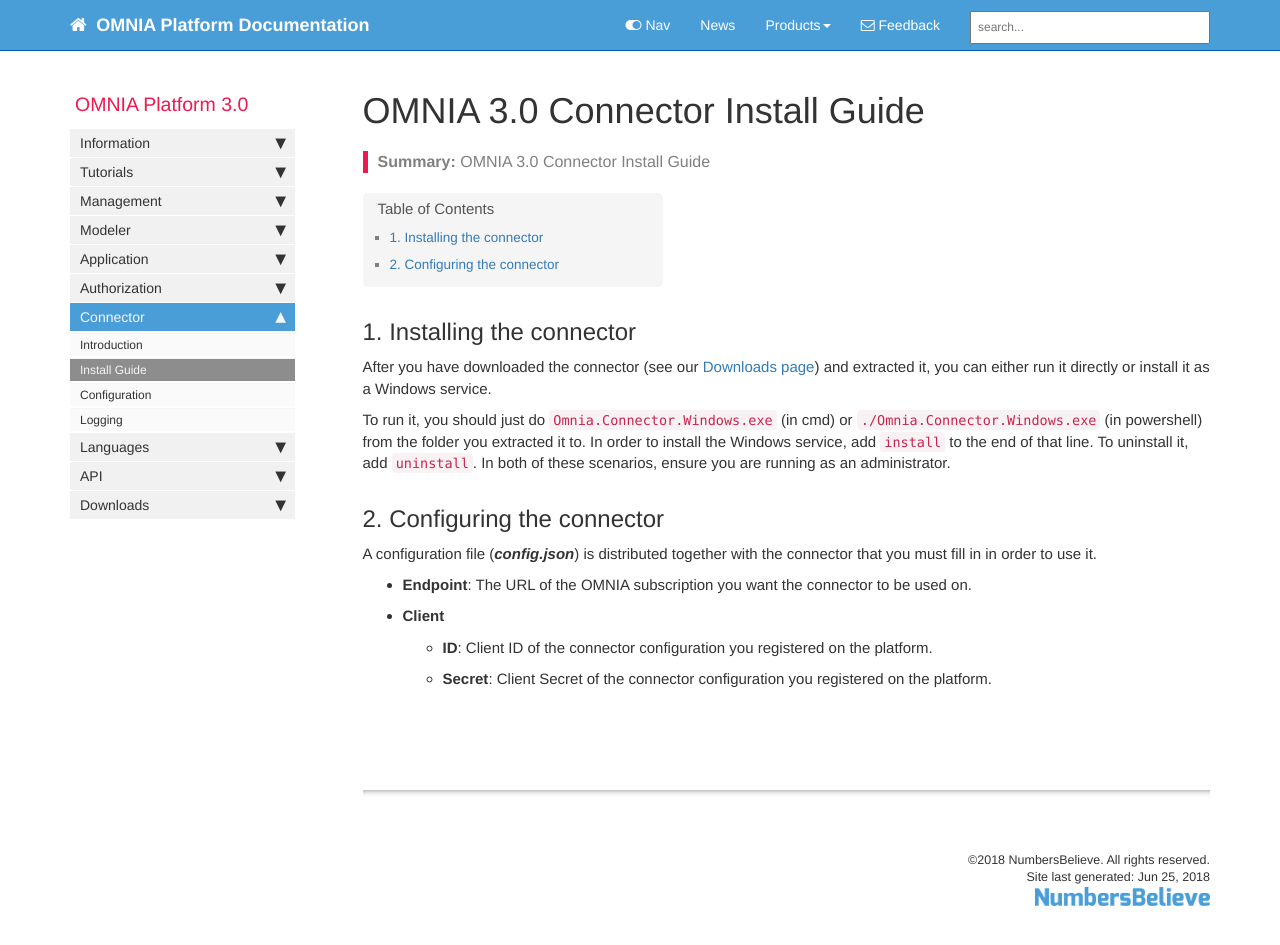
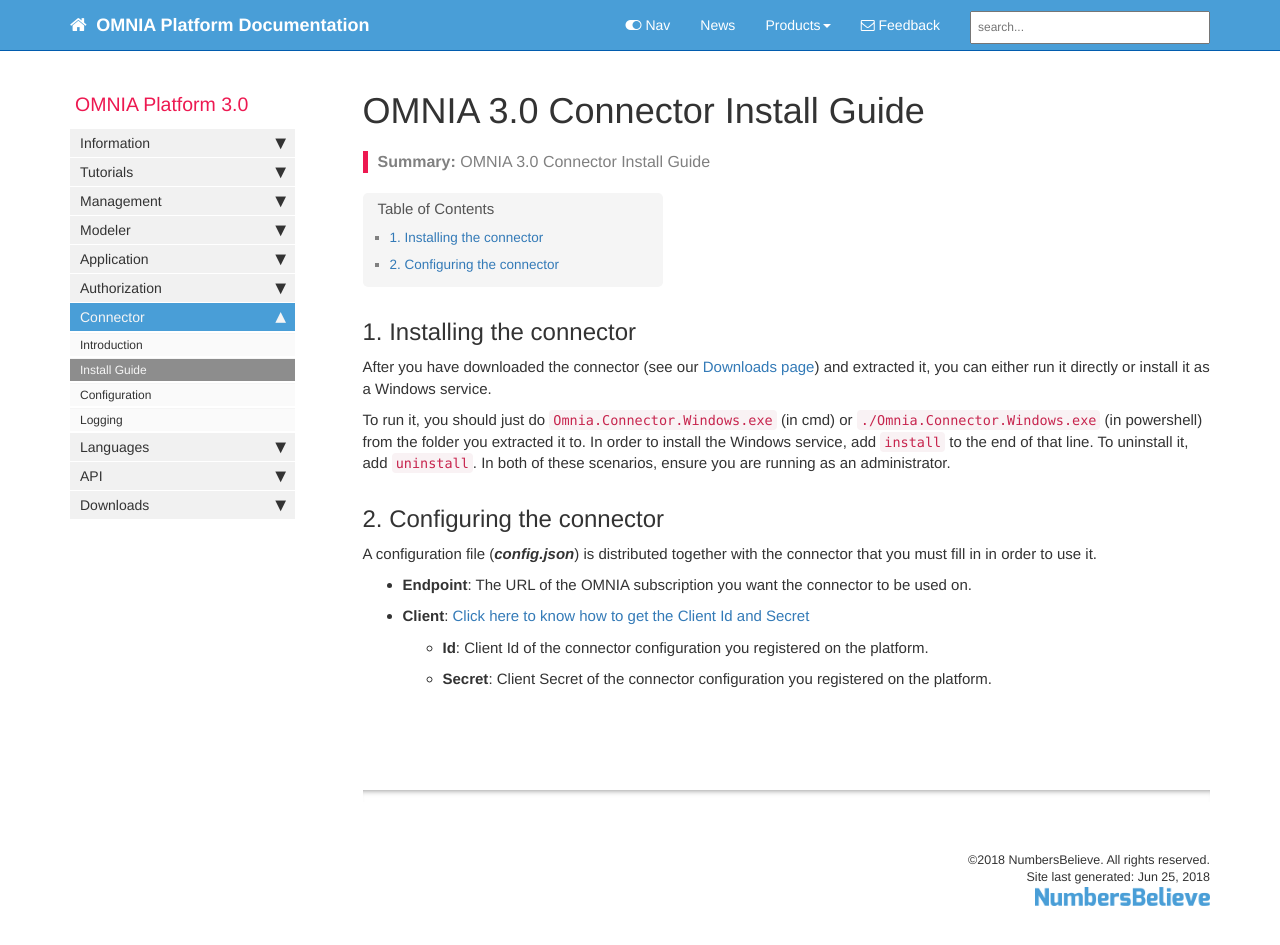
Before and after one commit to daniel8lopes/omnia3, a Jekyll site: the page built from docs/pages/omnia3/Connector/omnia3_connector_install.md, in a window 1280 px wide and 966 px high. Shown: the top 945 px of the window. Built offline with Jekyll 4.4.1, drawn with Linux system fonts in a browser that asks for light colours; nearby versions of some CDN libraries; comment, search, counter and statistics services are not loaded.

Commit message:
Add link to get Client Id and Secret

```diff
--- a/docs/pages/omnia3/Connector/omnia3_connector_install.md
+++ b/docs/pages/omnia3/Connector/omnia3_connector_install.md
@@ -17,6 +17,6 @@ To run it, you should just do `Omnia.Connector.Windows.exe` (in cmd) or `./Omnia
 A configuration file (_**config.json**_) is distributed together with the connector that you must fill in in order to use it.
 
 - **Endpoint**: The URL of the OMNIA subscription you want the connector to be used on.
-- **Client**
-    - **ID**: Client ID of the connector configuration you registered on the platform.
+- **Client**: [Click here to know how to get the Client Id and Secret](omnia3_management_introduction.html#52-get-the-api-client-credentials)
+    - **Id**: Client Id of the connector configuration you registered on the platform.
     - **Secret**: Client Secret of the connector configuration you registered on the platform.
```
